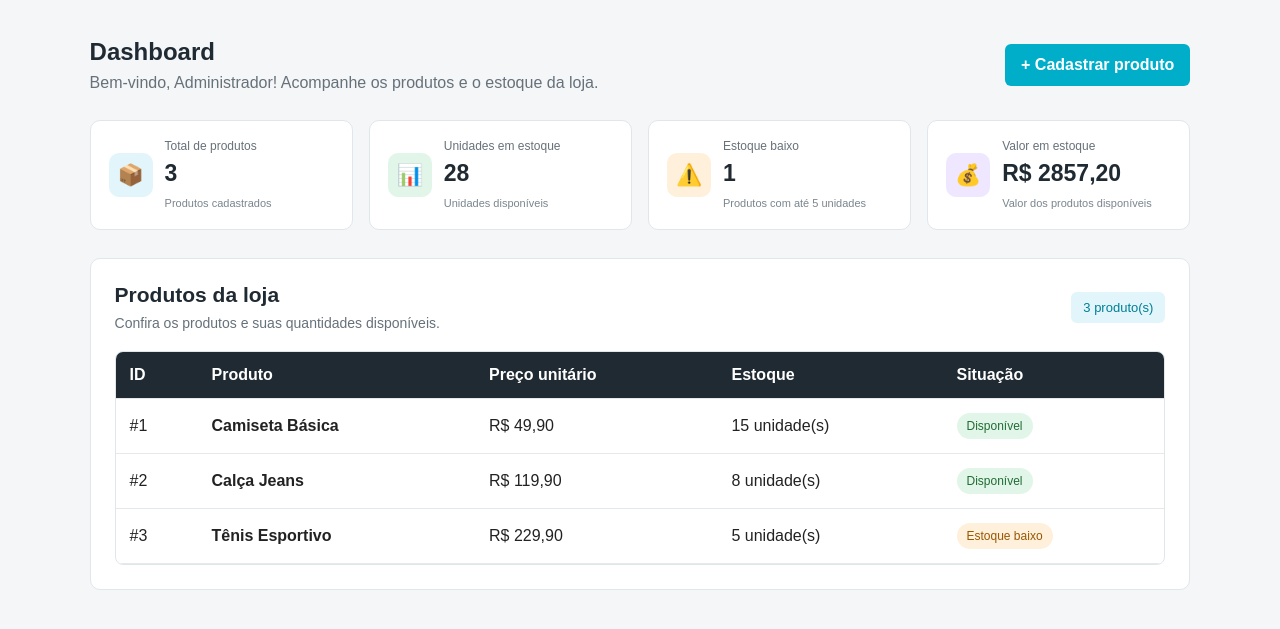
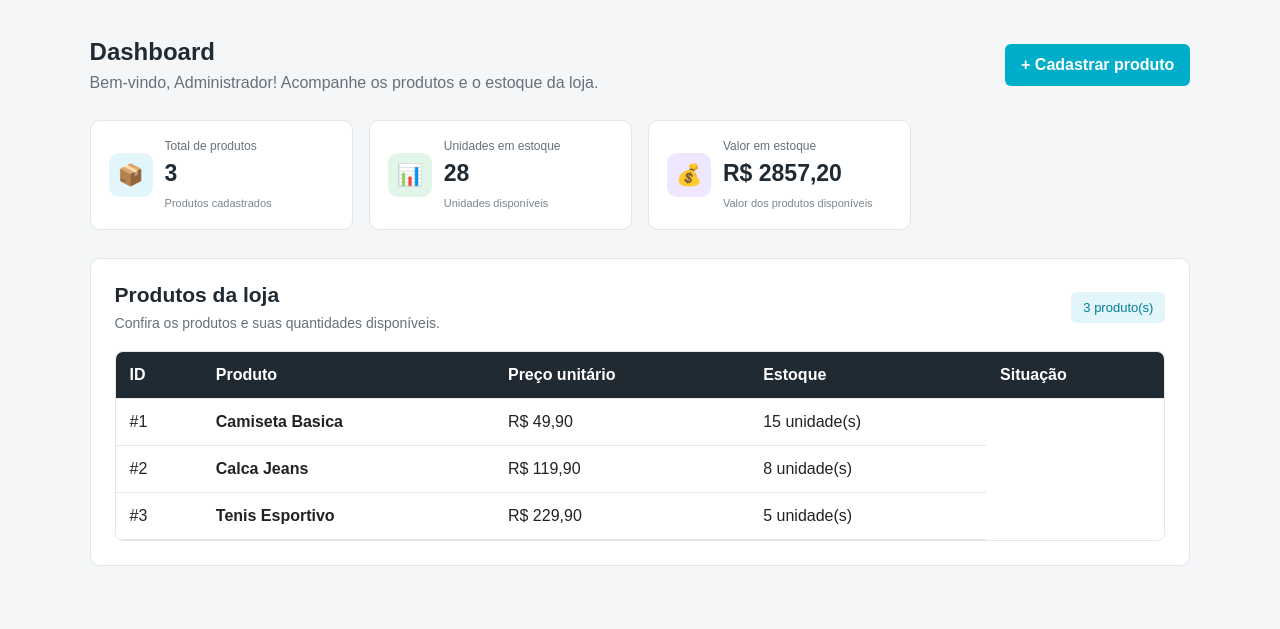
Before and after one commit to gabrielcardoso05685/app_loja, a Flask app: page /dashboard in a window 1280 px wide. Shown: the part 59-688 px from the top of the page. Run offline with Flask 3, Linux system fonts and the light colour scheme; parts of the project's set-up code (start-up, migrations or seed data) failed here and were passed over; some libraries are stand-ins or nearby versions.

Commit message:
Outras correções

```diff
--- a/app.py
+++ b/app.py
@@ -1,110 +1,56 @@
-
 import os
 
 from dotenv import load_dotenv
-from flask import Flask, redirect, render_template, url_for, request, session
-from flask_wtf.csrf import CSRFProtect
-
-from db import execute_one
+from flask import Flask, redirect, render_template, request, session, url_for
 
 load_dotenv()
 
 app = Flask(__name__)
-app.secret_key = os.getenv('SECRET_KEY')
+app.secret_key = os.getenv("SECRET_KEY") or "chave-secreta-do-projeto"
 
-# Liga a proteção CSRF: todo formulário POST do sistema vai precisar do token
-CSRFProtect(app)
+usuarios = [{
+    "nome": "Gabriel",
+    "email": "admin@loja.com",
+    "nivel": "Administrador",
+    "senha": "123",
+}]
+
+produtos = [
+    {"id": 1, "nome": "Camiseta Basica", "preco": 49.90, "estoque": 15},
+    {"id": 2, "nome": "Calca Jeans", "preco": 119.90, "estoque": 8},
+    {"id": 3, "nome": "Tenis Esportivo", "preco": 229.90, "estoque": 5},
+]
+perfis = []
 
 
-# ==============================================================================
-# PÁGINAS PRINCIPAIS
-# ==============================================================================
-
-@app.route('/')
+@app.route("/")
+@app.route("/index")
 def index():
-    # A raiz não mostra nada: só leva para a tela de login
-    return redirect(url_for('login'))
+    return redirect(url_for("login"))
 
 
-@app.route('/login')
-def login():
-    return render_template('login.html')
-
-
-@app.route('/dashboard')
-def dashboard():
-    # Conta as linhas de cada tabela para os cartões da Home
-    perfis = execute_one('SELECT COUNT(*) AS total FROM perfis')
-    usuarios = execute_one('SELECT COUNT(*) AS total FROM usuarios')
-    produtos = execute_one('SELECT COUNT(*) AS total FROM produtos')
-
-    return render_template('dashboard.html', titulo='Sistema de Gestão',
-                           total_perfis=perfis['total'],
-                           total_usuarios=usuarios['total'],
-                           total_produtos=produtos['total'])
-
-
-if __name__ == '__main__':
-    app.run(debug=True)
-
-# Chave utilizada para manter a sessão do usuário.
-app.secret_key = "chave-secreta-do-projeto"
-
-
-# --------------------------------------------------
-# DADOS DE TESTE
-# --------------------------------------------------
-
-# Dados iniciais. Tudo fica na memória e é apagado ao fechar o servidor.
-
-app.config["WTF_CSRF_ENABLED"] = False
-
-usuarios = [
-    {
-        "nome": "Administrador",
-        "email": "admin@loja.com",
-        "nivel": "Administrador"
-    }
-]
-
-produtos = [
-    {"id": 1, "nome": "Camiseta Básica", "preco": 49.90, "estoque": 15},
-    {"id": 2, "nome": "Calça Jeans", "preco": 119.90, "estoque": 8},
-    {"id": 3, "nome": "Tênis Esportivo", "preco": 229.90, "estoque": 5}
-]
-
-perfis = []
-
-@app.route("/index")
-def index():
-    return redirect(url_for("index.html"))
-
-@app.route("/login")
+@app.route("/login", methods=["GET", "POST"])
 def login():
     if request.method == "POST":
-        session["usuario"] = request.form.get("email", "") or "Administrador"
-        return redirect(url_for("dashboard"))
+        email = request.form.get("email", "").strip().lower()
+        senha = request.form.get("senha", "")
+        usuario = next((u for u in usuarios
+                        if u.get("email", "").strip().lower() == email
+                        and u.get("senha") == senha), None)
+        if usuario:
+            session["usuario"] = usuario["nome"]
+            return redirect(url_for("dashboard"))
     return render_template("login.html")
+
 
 @app.route("/dashboard")
 def dashboard():
-    total_unidades = sum(produto["estoque"] for produto in produtos)
-    valor_estoque = sum(produto["preco"] * produto["estoque"] for produto in produtos)
-    estoque_baixo = sum(1 for produto in produtos if produto["estoque"] <= 5)
-    return render_template(
-        "dashboard.html",
-        usuario=session.get("usuario", "Administrador"),
-        produtos=produtos,
-        total_unidades=total_unidades,
-        valor_estoque=valor_estoque,
-        estoque_baixo=estoque_baixo
-    )
-
-
-app.view_functions["index"] = index
-app.view_functions["login"] = login
-app.view_functions["dashboard"] = dashboard
-app.add_url_rule("/login", endpoint="login_post", view_func=login, methods=["POST"])
+    total_unidades = sum(p["estoque"] for p in produtos)
+    valor_estoque = sum(p["preco"] * p["estoque"] for p in produtos)
+    estoque_baixo = sum(1 for p in produtos if p["estoque"] <= 5)
+    return render_template("dashboard.html", usuario=session.get("usuario", "Administrador"),
+                           produtos=produtos, total_unidades=total_unidades,
+                           valor_estoque=valor_estoque, estoque_baixo=estoque_baixo)
 
 
 @app.route("/produtos")
@@ -115,12 +61,10 @@ def listar_produtos():
 @app.route("/produtos/cadastrar", methods=["GET", "POST"])
 def cadastrar_produto():
     if request.method == "POST":
-        produtos.append({
-            "id": len(produtos) + 1,
-            "nome": request.form.get("nome", ""),
-            "preco": float(request.form.get("preco", "0").replace(",", ".")),
-            "estoque": int(request.form.get("estoque", "0"))
-        })
+        produtos.append({"id": len(produtos) + 1,
+                         "nome": request.form.get("nome", ""),
+                         "preco": float(request.form.get("preco", "0").replace(",", ".")),
+                         "estoque": int(request.form.get("estoque", "0"))})
         return redirect(url_for("listar_produtos"))
     return render_template("produtos/cadastro_produto.html")
 
@@ -128,20 +72,19 @@ def cadastrar_produto():
 @app.route("/usuarios/cadastrar", methods=["GET", "POST"])
 def cadastrar_usuario():
     if request.method == "POST":
-        usuarios.append({
-            "nome": request.form.get("nome", ""),
-            "email": request.form.get("email", ""),
-            "celular": request.form.get("celular", ""),
-            "nascimento": request.form.get("nascimento", ""),
-            "cpf": request.form.get("cpf", ""),
-            "nivel": request.form.get("nivel", "Usuário"),
-            "cep": request.form.get("cep", ""),
-            "endereco": request.form.get("endereco", ""),
-            "numero": request.form.get("numero", ""),
-            "complemento": request.form.get("complemento", ""),
-            "cidade": request.form.get("cidade", ""),
-            "estado": request.form.get("estado", "")
-        })
+        usuarios.append({"nome": request.form.get("nome", ""),
+                         "email": request.form.get("email", ""),
+                         "celular": request.form.get("celular", ""),
+                         "nascimento": request.form.get("nascimento", ""),
+                         "cpf": request.form.get("cpf", ""),
+                         "nivel": request.form.get("nivel", "Usuario"),
+                         "senha": request.form.get("senha", ""),
+                         "cep": request.form.get("cep", ""),
+                         "endereco": request.form.get("endereco", ""),
+                         "numero": request.form.get("numero", ""),
+                         "complemento": request.form.get("complemento", ""),
+                         "cidade": request.form.get("cidade", ""),
+                         "estado": request.form.get("estado", "")})
         return redirect(url_for("listar_usuarios"))
     return render_template("usuarios/cadastro_usuario.html")
 
@@ -160,7 +103,8 @@ def logout():
 @app.route("/perfis/inserir", methods=["GET", "POST"])
 def inserir_perfil():
     if request.method == "POST":
-        perfis.append({"nome": request.form.get("nome", ""), "descricao": request.form.get("descricao", "")})
+        perfis.append({"nome": request.form.get("nome", ""),
+                       "descricao": request.form.get("descricao", "")})
         return redirect(url_for("listar_perfis"))
     return render_template("perfis/perfil-form.html")
 
@@ -169,18 +113,16 @@ def inserir_perfil():
 def listar_perfis():
     return render_template("perfis/perfis-listar.html", perfis=perfis)
 
-# ==============================================================================
-# TELAS DE ERROS
-# ==============================================================================
 
 @app.errorhandler(404)
 def pagina_nao_encontrada(erro):
-    return render_template('404.html'), 404
+    return render_template("404.html"), 404
 
 
 @app.errorhandler(500)
 def erro_no_servidor(erro):
-    return render_template('500.html'), 500
+    return render_template("500.html"), 500
+
 
 if __name__ == "__main__":
     app.run(debug=True)
--- a/templates/dashboard.html
+++ b/templates/dashboard.html
@@ -37,15 +37,6 @@
             <p>Unidades em estoque</p>
             <h2>{{ total_unidades }}</h2>
             <span>Unidades disponíveis</span>
-        </div>
-    </div>
-
-    <div class="indicador-card">
-        <div class="indicador-icone icone-laranja">⚠️</div>
-        <div>
-            <p>Estoque baixo</p>
-            <h2>{{ estoque_baixo }}</h2>
-            <span>Produtos com até 5 unidades</span>
         </div>
     </div>
 
@@ -108,29 +99,6 @@
 
                     <td>{{ produto.estoque }} unidade(s)</td>
 
-                    <td>
-
-                        {% if produto.estoque == 0 %}
-
-                            <span class="status-produto status-esgotado">
-                                Esgotado
-                            </span>
-
-                        {% elif produto.estoque <= 5 %}
-
-                            <span class="status-produto status-baixo">
-                                Estoque baixo
-                            </span>
-
-                        {% else %}
-
-                            <span class="status-produto status-disponivel">
-                                Disponível
-                            </span>
-
-                        {% endif %}
-
-                    </td>
                 </tr>
 
                 {% endfor %}
--- a/templates/usuarios/cadastro_usuario.html
+++ b/templates/usuarios/cadastro_usuario.html
@@ -1,6 +1,6 @@
 {% extends "layout/base_menu.html" %}
 
-{% block title %}Cadastro de Usuários | App Loja{% endblock %}
+{% block title %} Cadastro de Usuários {% endblock %}
 
 {% block content %}
 
```
Also changed, not shown: templates/index.html (+6 -7 lines).
